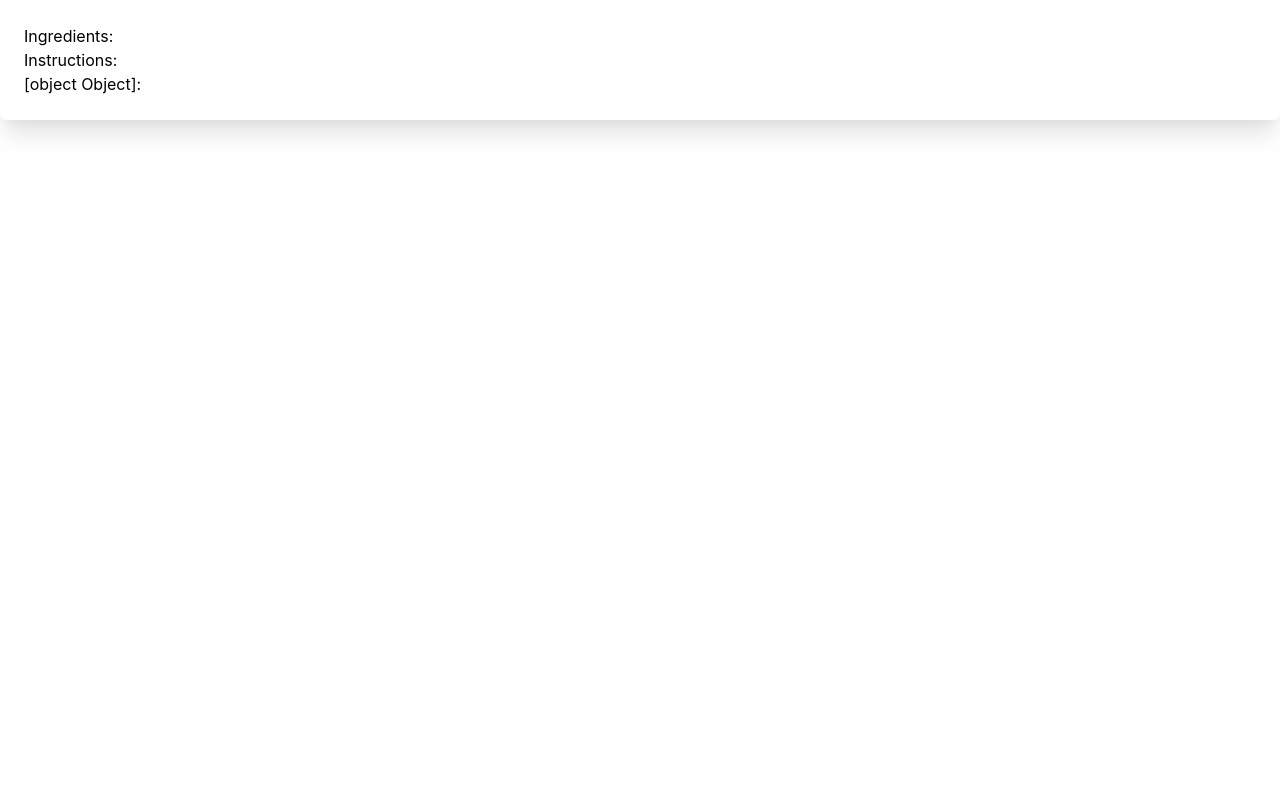
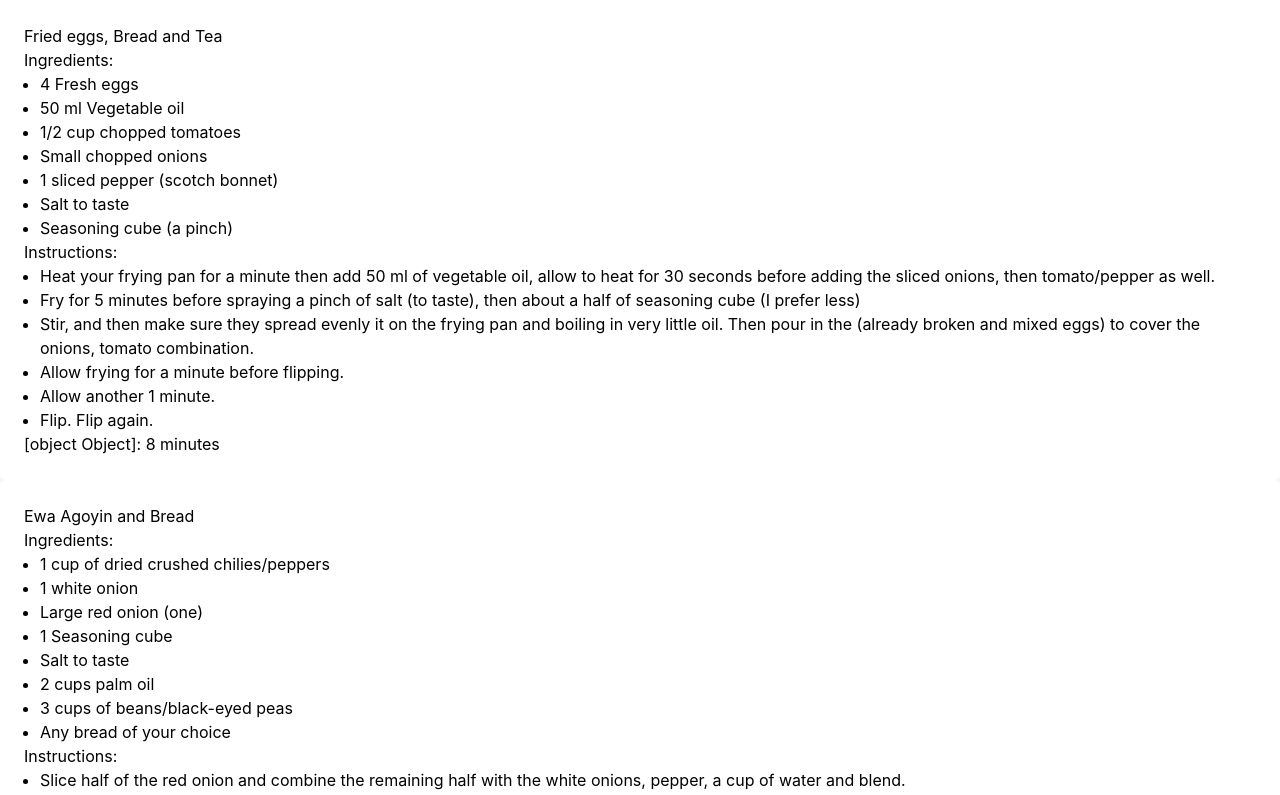
Before and after one commit to Emmanuella-codes/breakfast-idea-app, a Next.js app: page /search/1 in a window 1280 px wide. Shown: the top 795 px of the page. Built offline with nearby package versions, Linux system fonts and the light colour scheme.

Commit message:
display recipe on search/ingredient page

```diff
--- a/pages/search/[ingredient]/index.tsx
+++ b/pages/search/[ingredient]/index.tsx
@@ -1,15 +1,32 @@
 import { Box, Text } from "@chakra-ui/react";
-import RecipeCardCmp from "components/RecipeCardCmp";
+import RecipeCardCmp from "components/RecipeCmp/RecipeCardCmp";
+import RecipeCardList from "components/RecipeCmp/RecipeCardList";
 import { useRouter } from "next/router";
+import { useEffect, useState } from "react";
+import { searchByIngredient } from "utils/getRecipes";
+import { recipes } from "utils/recipeData";
 
 const IngredientPage = () => {
+  const [searchedRecipes, setSearchedRecipes] = useState([]);
+  const [loading, setLoading] = useState(true);
+  const router = useRouter();
+
+  const { ingredient } = router.query;
+
+  useEffect(() => {
+    const results = searchByIngredient(ingredient as string);
+    setSearchedRecipes(results);
+    setLoading(false);
+  }, [ingredient]);
+
   return (
-    <RecipeCardCmp
-      recipeName={""}
-      ingredients={[]}
-      instructions={[]}
-      cookTime={""}
-    />
+    <Box>
+      {loading ? (
+        <Text>Loading...</Text>
+      ) : (
+        <RecipeCardList recipes={searchedRecipes} />
+      )}
+    </Box>
   );
 };
 
--- /dev/null
+++ b/src/components/RecipeCmp/RecipeCardList.tsx
@@ -0,0 +1,33 @@
+import RecipeCardCmp from "./RecipeCardCmp";
+import { recipesType } from "utils/recipeData";
+import React, { useState } from "react";
+import { Box, Button, Text } from "@chakra-ui/react";
+
+const RecipeCardList: React.FC<{ recipes: recipesType[] }> = ({ recipes }) => {
+  const [startIndex, setStartIndex] = useState(0);
+  const [endIndex, setEndIndex] = useState(10);
+
+  const handleLoadMore = () => {
+    setStartIndex(startIndex + 10);
+    setEndIndex(endIndex + 10);
+  };
+
+  return (
+    <Box>
+      {recipes.slice(startIndex, endIndex).map((recipe) => (
+        <RecipeCardCmp
+          key={recipe.id}
+          recipeName={recipe.name}
+          ingredients={recipe.ingredients}
+          instructions={recipe.instructions}
+          cookTime={recipe.cookTime}
+        />
+      ))}
+      {endIndex < recipes.length && (
+        <Button onClick={handleLoadMore}>Load More</Button>
+      )}
+    </Box>
+  );
+};
+
+export default RecipeCardList;
--- a/src/utils/getRecipes.ts
+++ b/src/utils/getRecipes.ts
@@ -6,7 +6,6 @@ export const searchByIngredient = (ingredient: string): recipesType[] => {
       text.toLowerCase().includes(ingredient.toLowerCase())
     )
   );
-  console.log(results);
   return results;
 };
 
```
Also changed, not shown: src/components/HomeCmp.tsx (+9 -10 lines), src/components/RecipeCmp/RecipeCardCmp.tsx (renamed from src/components/RecipeCardCmp.tsx).
